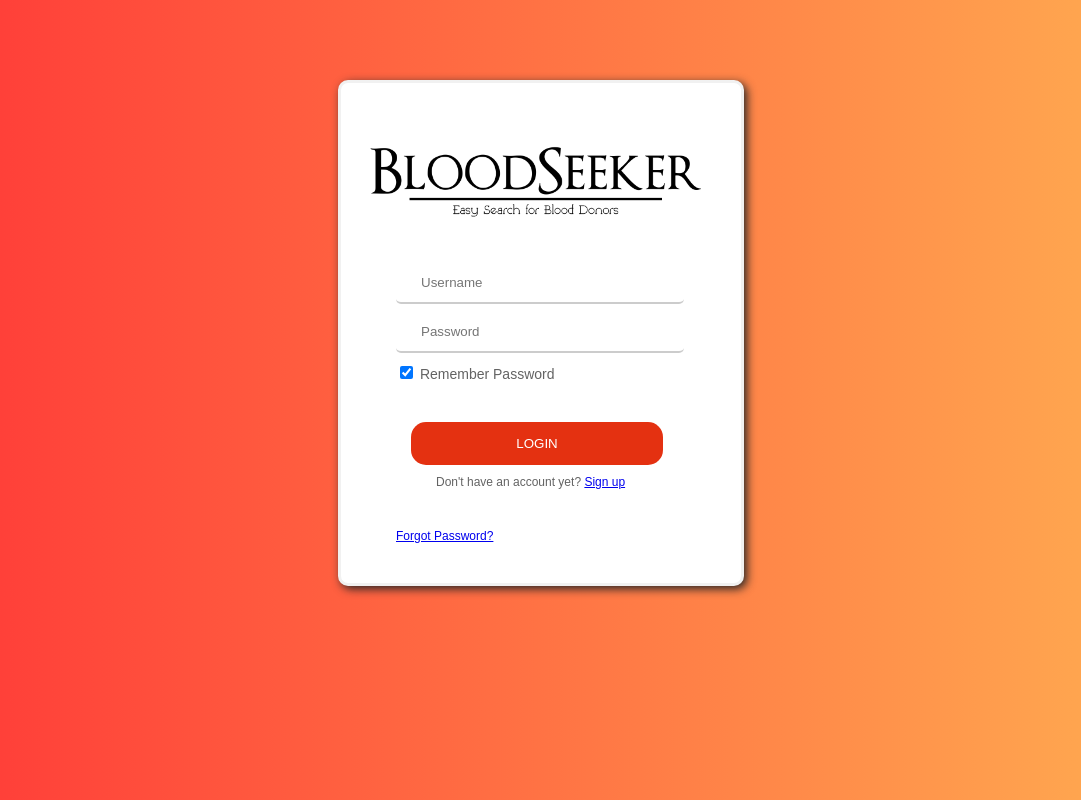
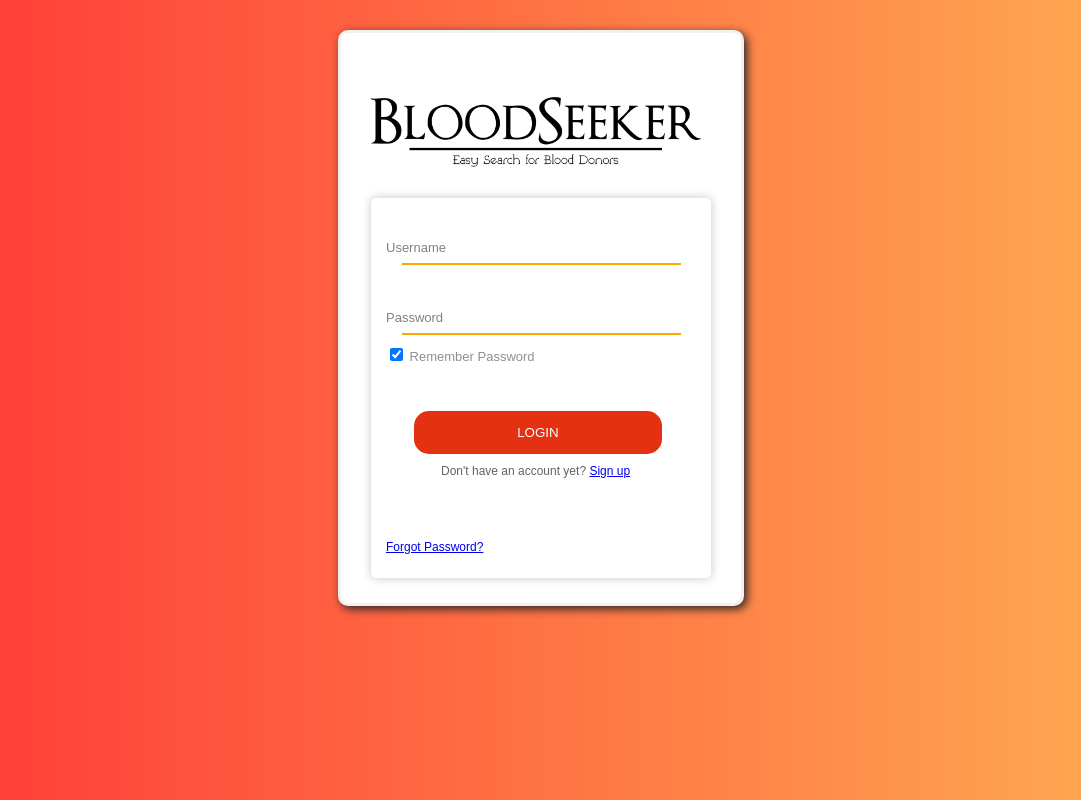
Before and after one commit to julesnicolsontabuno/bloodseeker-django, a Django app: page /user/login in a window 1280 px wide. Shown: the whole page, without its empty margins (99-1180 px from the left). Run offline with Django 3.2, Linux system fonts and the light colour scheme.

Commit message:
Update login css
added animations lol

```diff
--- a/static/css/login.css
+++ b/static/css/login.css
@@ -1,6 +1,77 @@
 body {
         font-family: Arial, Helvetica, sans-serif;
         background-image: linear-gradient(to right, #ff3737, #ffae51);
+}
+
+.wrapper {
+        width: auto;
+        height: 350px;
+        background: white;
+        margin-top: 5px;
+        margin-bottom: 20px;
+        padding: 15px;
+        box-shadow: 0px 0px 10px #c4c4c4;
+        border-radius: 5px;
+}
+
+.wrapper .input-data {
+        height: 40px;
+        width: 100%;
+        padding-bottom: 12px;
+        position: relative;
+}
+
+.wrapper .input-data input {
+        height: 100%;
+        width: 94%;
+        padding-top: 5%;
+        padding-left: 5%;
+        border: none;
+        font-size: 15px;
+        position: relative;
+}
+
+.input-data input:focus ~ label,
+.input-data input:valid ~ label {
+        transform: translateY(-20px);
+        font-size: 12px;
+        padding-left: 5px;
+        color: #ff3737;
+}
+
+.wrapper .input-data label {
+        font-size: 13px;
+        position: absolute;
+        bottom: 10px;
+        left: 0;
+        color: grey;
+        pointer-events: none;
+        transition: all 0.3s ease;
+}
+
+.wrapper .input-data .underline {
+        position: absolute;
+        bottom: 0px;
+        height: 2px;
+        width: 90%;
+        margin-left: 5%;
+        margin-right: 5%;
+        background: orange;
+}
+
+.input-data .underline:before {
+        position: absolute;
+        content: "";
+        height: 100%;
+        width: 100%;
+        background: pink;
+        transform: scaleX(0);
+        transition: transform 0.3s ease;
+}
+
+.input-data input:focus ~ .underline:before,
+.input-data input:valid ~ .underline:before {
+        transform: scaleX(1);
 }
 
 form {
@@ -9,13 +80,13 @@ form {
         box-shadow: 3px 3px 10px rgb(38, 38, 38);
         background-color: white;
         width: 400px;
-        height: 500px;
-        margin-top: 80px;
+        height: 570px;
+        margin-top: 30px;
         margin-right: auto;
         margin-left: auto;
         margin-right: auto;
 }
-
+/*
 input[type="text"] {
         width: 80%;
         padding: 12px 25px;
@@ -42,34 +113,32 @@ input[type="password"] {
         border-left: none;
         border-radius: 5px;
         box-sizing: border-box;
-}
+} */
 
 button {
         background-color: #e43111;
         border-radius: 15px;
         color: white;
         padding: 14px 20px;
-        margin-top: 40px;
-        margin-left: 50px;
-        margin-right: 50px;
+        margin-top: 15%;
+        margin-left: 9%;
         border: none;
         cursor: pointer;
-        width: 70%;
+        width: 80%;
 }
 
 button:hover {
-        opacity: 0.9;
+        opacity: 0.7;
 }
 
 .textfield {
-        margin-left: 35px;
         padding-top: 10px;
-        font-size: 14px;
-        color: rgb(99, 99, 99);
+        font-size: 13px;
+        color: rgb(143, 143, 143);
 }
 
 .container {
-        padding: 20px;
+        padding: 30px;
         position: relative;
         margin: auto;
 }
@@ -88,15 +157,14 @@ img {
 
 .signup {
         padding-top: 10px;
-        margin-left: 75px;
         font-size: 12px;
+        margin-left: 55px;
         color: rgb(99, 99, 99);
 }
 
 .psw {
         float: left;
-        padding-top: 40px;
-        margin-left: 35px;
+        margin-top: 20%;
         font-size: 12px;
         color: rgb(99, 99, 99);
 }
--- a/user/Templates/user/login.html
+++ b/user/Templates/user/login.html
@@ -13,8 +13,20 @@
       </div>
 
       <div class="container">
-        <input type="text" placeholder="Username" name="uname" required />
-        <input type="password" placeholder="Password" name="psw" required />
+        <div class="wrapper">
+          <div class="input-data">
+            <input type="text" required>
+            <div class="underline"></div>
+            <label>Username</label>
+          </div>
+
+          <br>
+
+          <div class="input-data">
+            <input type="password" required>
+            <div class="underline"></div>
+            <label>Password</label>
+          </div>
 
           <div class="textfield">
             <input type="checkbox" checked="checked" name="remember" /> Remember Password
@@ -31,6 +43,19 @@
           </div>
         </div>
 
+      </div>
+
+      <div class="container">
+        <!-- <input type="text" placeholder="Username" name="uname" required />
+        <input type="password" placeholder="Password" name="psw" required /> -->
+
+
+
+
+
+
+      </div>
+
     </form>
   </body>
 </html>
```
Lines whose indentation alone changed are shown as unchanged.
